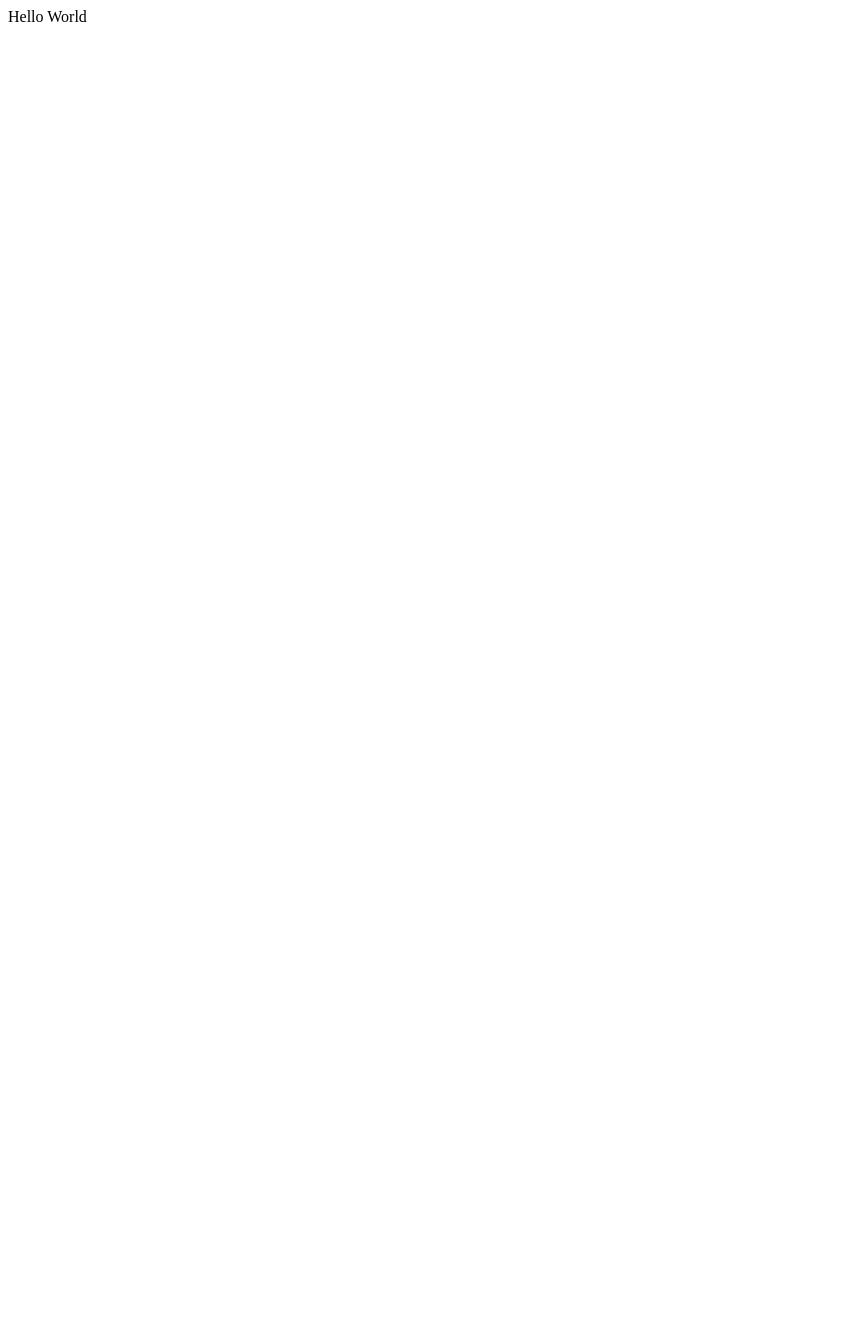
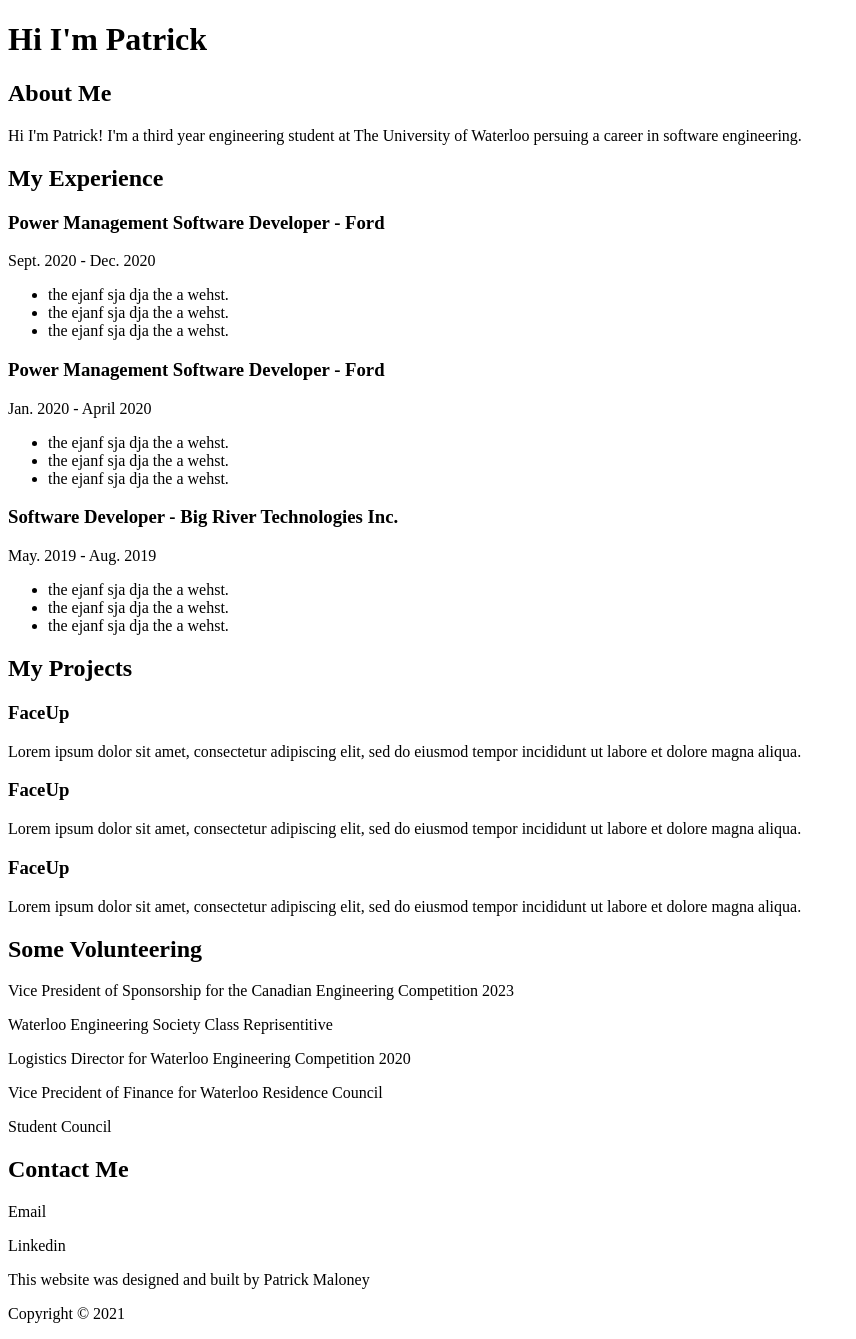
Before and after one commit to PatrickBMaloney/personal-website, a React (Create React App) app: page / in a window 1280 px wide. Shown: the whole page, without its empty margins (0-856 px from the left). Before the commit the page ends 800 px from the top, so only its background shows below. Built offline with nearby package versions, Linux system fonts and the light colour scheme.

Commit message:
set up general page structure

```diff
--- /dev/null
+++ b/src/AboutMe/AboutMe.jsx
@@ -0,0 +1,12 @@
+import React from "react";
+
+const AboutMe = () => {
+    return (
+        <div>
+            <h2>About Me</h2>
+            <p>Hi I'm Patrick! I'm a third year engineering student at The University of Waterloo persuing a career in software engineering.</p>
+        </div>
+    );
+}
+
+export default AboutMe;
--- a/src/App.js
+++ b/src/App.js
@@ -1,9 +1,23 @@
+import React from "react";
 import './App.css';
+import Header from "./Header/Header.jsx";
+import AboutMe from "./AboutMe/AboutMe.jsx";
+import Experience from "./Experience/Experience.jsx";
+import Projects from "./Projects/Projects.jsx";
+import Volunteering from "./Volunteering/Volunteering.jsx";
+import ContactMe from "./ContactMe/ContactMe.jsx";
+import Footer from "./Footer/Footer.jsx";
 
 function App() {
   return (
     <div>
-      <h>Hello World</h>
+      <Header />
+      <AboutMe />
+      <Experience />
+      <Projects />
+      <Volunteering />
+      <ContactMe />
+      <Footer />
     </div>
   );
 }
--- /dev/null
+++ b/src/ContactMe/ContactMe.jsx
@@ -0,0 +1,13 @@
+import React from "react";
+
+const ContactMe = () => {
+    return (
+        <div>
+            <h2>Contact Me</h2>
+            <p>Email</p>
+            <p>Linkedin</p>
+        </div>
+    );
+}
+
+export default ContactMe;
--- /dev/null
+++ b/src/Experience/Experience.jsx
@@ -0,0 +1,38 @@
+import React from "react";
+
+const Experience = () => {
+    return (
+        <div>
+                <h2>My Experience</h2>
+            <div>
+                <h3>Power Management Software Developer - Ford</h3>
+                <p>Sept. 2020 - Dec. 2020</p>
+                <ul>
+                    <li>the ejanf sja dja the a wehst.</li>
+                    <li>the ejanf sja dja the a wehst.</li>
+                    <li>the ejanf sja dja the a wehst.</li>
+                </ul>
+            </div>
+            <div>
+                <h3>Power Management Software Developer - Ford</h3>
+                <p>Jan. 2020 - April 2020</p>
+                <ul>
+                    <li>the ejanf sja dja the a wehst.</li>
+                    <li>the ejanf sja dja the a wehst.</li>
+                    <li>the ejanf sja dja the a wehst.</li>
+                </ul>
+            </div>
+            <div>
+                <h3>Software Developer - Big River Technologies Inc.</h3>
+                <p>May. 2019 - Aug. 2019</p>
+                <ul>
+                    <li>the ejanf sja dja the a wehst.</li>
+                    <li>the ejanf sja dja the a wehst.</li>
+                    <li>the ejanf sja dja the a wehst.</li>
+                </ul>
+            </div>
+        </div>
+    );
+}
+
+export default Experience;
--- /dev/null
+++ b/src/Footer/Footer.jsx
@@ -0,0 +1,12 @@
+import React from "react";
+
+const Footer = () => {
+    return (
+        <div>
+            <p>This website was designed and built by Patrick Maloney</p>
+            <p>Copyright © 2021</p>
+        </div>
+    );
+}
+
+export default Footer;
--- /dev/null
+++ b/src/Header/Header.jsx
@@ -0,0 +1,11 @@
+import React from "react";
+
+const Header = () => {
+    return (
+        <div>
+            <h1>Hi I'm Patrick</h1>
+        </div>
+    );
+}
+
+export default Header;
--- /dev/null
+++ b/src/Projects/Projects.jsx
@@ -0,0 +1,23 @@
+import React from "react";
+
+const Projects = () => {
+    return (
+        <div>
+            <h2>My Projects</h2>
+            <div>
+                <h3>FaceUp</h3>
+                <p>Lorem ipsum dolor sit amet, consectetur adipiscing elit, sed do eiusmod tempor incididunt ut labore et dolore magna aliqua.</p>
+            </div>
+            <div>
+                <h3>FaceUp</h3>
+                <p>Lorem ipsum dolor sit amet, consectetur adipiscing elit, sed do eiusmod tempor incididunt ut labore et dolore magna aliqua.</p>
+            </div>
+            <div>
+                <h3>FaceUp</h3>
+                <p>Lorem ipsum dolor sit amet, consectetur adipiscing elit, sed do eiusmod tempor incididunt ut labore et dolore magna aliqua.</p>
+            </div>
+        </div>
+    );
+}
+
+export default Projects;
--- /dev/null
+++ b/src/Volunteering/Volunteering.jsx
@@ -0,0 +1,16 @@
+import React from "react";
+
+const Volunteering = () => {
+    return (
+        <div>
+            <h2>Some Volunteering</h2>
+            <p>Vice President of Sponsorship for the Canadian Engineering Competition 2023</p>
+            <p>Waterloo Engineering Society Class Reprisentitive</p>
+            <p>Logistics Director for Waterloo Engineering Competition 2020</p>
+            <p>Vice Precident of Finance for Waterloo Residence Council</p>
+            <p>Student Council</p>
+        </div>
+    );
+}
+
+export default Volunteering;
```
Also changed, not shown: 1 other file (tests, documents, lock files or other folders).
